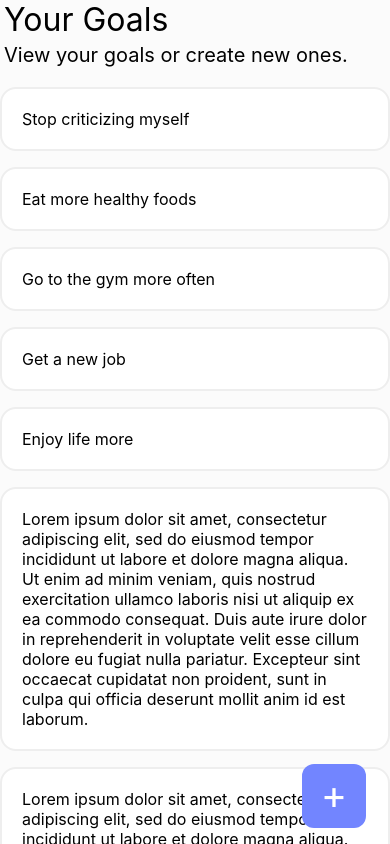
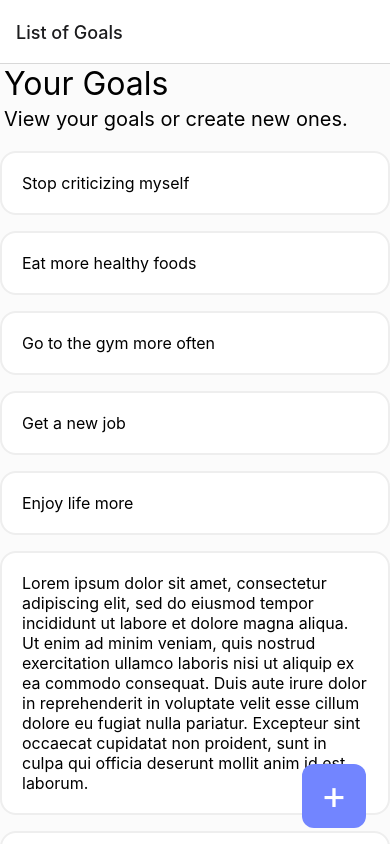
Before and after one commit to anthonyisensee/goals-app, a React Native app: screen / in a window 390 px wide. Built offline with nearby package versions, Linux system fonts and the light colour scheme.

Commit message:
feat: adds navigation structure

```diff
--- a/App.js
+++ b/App.js
@@ -1,109 +1,16 @@
-import { StyleSheet, Text, View, SafeAreaView, SectionList, StatusBar } from 'react-native';
+import React from 'react';
+import { NavigationContainer } from '@react-navigation/native';
+import { createNativeStackNavigator } from '@react-navigation/native-stack';
 
-const DATA = [
-  {
-    title: 'Your Goals',
-    description: 'View your goals or create new ones.',
-    data: ['Stop criticizing myself', 'Eat more healthy foods', 'Go to the gym more often', 'Get a new job', 'Enjoy life more', 'Lorem ipsum dolor sit amet, consectetur adipiscing elit, sed do eiusmod tempor incididunt ut labore et dolore magna aliqua. Ut enim ad minim veniam, quis nostrud exercitation ullamco laboris nisi ut aliquip ex ea commodo consequat. Duis aute irure dolor in reprehenderit in voluptate velit esse cillum dolore eu fugiat nulla pariatur. Excepteur sint occaecat cupidatat non proident, sunt in culpa qui officia deserunt mollit anim id est laborum.', 'Lorem ipsum dolor sit amet, consectetur adipiscing elit, sed do eiusmod tempor incididunt ut labore et dolore magna aliqua. Ut enim ad minim veniam, quis nostrud exercitation ullamco laboris nisi ut aliquip ex ea commodo consequat. Duis aute irure dolor in reprehenderit in voluptate velit esse cillum dolore eu fugiat nulla pariatur. Excepteur sint occaecat cupidatat non proident, sunt in culpa qui officia deserunt mollit anim id est laborum.'],
-  }
-];
+// import goal stack into app
+import GoalStackController from './goals/GoalStackController.js';
 
-const App = () => (
-  <SafeAreaView style={styles.container}>
-    <SectionList
-      sections={DATA}
-      keyExtractor={(item, index) => item + index}
-      renderItem={({ item }) => (
-        <View style={styles.item}>
-          <Text style={styles.title}>{item}</Text>
-        </View>
-      )}
-      renderSectionHeader={({ section: { title, description } }) => (
-        <View style={styles.header}>
-          <Text style={styles.header.header_title}>{title}</Text>
-          <Text style={styles.header.description}>{description}</Text>
-        </View>
-      )}
-    />
-    <View style={styles.newGoalButton}>
-      <Text style={styles.newGoalButton.text}>+</Text>
-    </View>
-  </SafeAreaView>
-);
-
-const styles = StyleSheet.create({
-  container: {
-    flex: 1,
-    paddingTop: StatusBar.currentHeight,
-    paddingHorizontal: 16,
-    backgroundColor: '#FBFBFB',
-  },
-  item: {
-    backgroundColor: '#FFFFFF',
-    padding: 20,
-    marginVertical: 8,
-    borderRadius: 16,
-    borderColor: '#EEEEEE',
-    borderWidth: 2,
-  },
-  header: {
-    marginLeft: 4,
-    marginBottom: 12,
-
-    header_title: {
-      fontSize: 32,
-      marginBottom: 4,
-    },
-    description: {
-      fontSize: 20
-    },
-  },
-  title: {
-    fontSize: 16,
-  },
-  newGoalButton: {
-    backgroundColor: '#7285FF',
-    aspectRatio: 1,
-    borderRadius: 12,
-    position: 'absolute',
-    bottom: 16,
-    right: 24,
-    width: 64,
-    display: 'flex',
-    alignItems: 'center',
-    justifyContent: 'center',
-
-    text: {
-      color: '#FFFFFF',
-      fontSize: 40,
-      marginBottom: 3,
-    }
-  },
-});
+const App = () => {
+  return (
+      <NavigationContainer>
+        <GoalStackController/>
+      </NavigationContainer>
+  );
+}
 
 export default App;
-
-
-// export function App2() {
-//   return (
-//     <SafeAreaView style={styles_2.container}>
-//         <SectionList>
-
-//         </SectionList>
-//         <Text style={styles_2.text}>Welcome to goals app!</Text>
-//         <StatusBar style="auto" />
-//     </SafeAreaView>
-//   );
-// }
-
-// const styles_2 = StyleSheet.create({
-//   container: {
-//     flex: 1,
-//     backgroundColor: '#ffffff',
-//     alignItems: 'center',
-//     justifyContent: 'center'
-//   },
-//   text: {
-//     color: '#000000',
-//   }
-// });
--- /dev/null
+++ b/goals/GoalListView.js
@@ -0,0 +1,90 @@
+import { StyleSheet, Text, View, SafeAreaView, SectionList, StatusBar, TouchableHighlight } from 'react-native';
+import {NavigationContainer} from '@react-navigation/native';
+
+const DATA = [
+  {
+    title: 'Your Goals',
+    description: 'View your goals or create new ones.',
+    data: ['Stop criticizing myself', 'Eat more healthy foods', 'Go to the gym more often', 'Get a new job', 'Enjoy life more', 'Lorem ipsum dolor sit amet, consectetur adipiscing elit, sed do eiusmod tempor incididunt ut labore et dolore magna aliqua. Ut enim ad minim veniam, quis nostrud exercitation ullamco laboris nisi ut aliquip ex ea commodo consequat. Duis aute irure dolor in reprehenderit in voluptate velit esse cillum dolore eu fugiat nulla pariatur. Excepteur sint occaecat cupidatat non proident, sunt in culpa qui officia deserunt mollit anim id est laborum.', 'Lorem ipsum dolor sit amet, consectetur adipiscing elit, sed do eiusmod tempor incididunt ut labore et dolore magna aliqua. Ut enim ad minim veniam, quis nostrud exercitation ullamco laboris nisi ut aliquip ex ea commodo consequat. Duis aute irure dolor in reprehenderit in voluptate velit esse cillum dolore eu fugiat nulla pariatur. Excepteur sint occaecat cupidatat non proident, sunt in culpa qui officia deserunt mollit anim id est laborum.'],
+  }
+];
+
+const GoalListView = () => (
+  <SafeAreaView style={styles.container}>
+    <SectionList
+      sections={DATA}
+      keyExtractor={(item, index) => item + index}
+      renderItem={({ item }) => (
+        <View style={styles.item}>
+          <Text style={styles.title}>{item}</Text>
+        </View>
+      )}
+      renderSectionHeader={({ section: { title, description } }) => (
+        <View style={styles.header}>
+          <Text style={styles.header.header_title}>{title}</Text>
+          <Text style={styles.header.description}>{description}</Text>
+        </View>
+      )}
+    />
+    <TouchableHighlight style={styles.newGoalButton} onPress={pressed}>
+      <Text style={styles.newGoalButton.text}>+</Text>
+    </TouchableHighlight>
+  </SafeAreaView>
+);
+
+
+function pressed () {
+  console.log('Button pressed!');
+}
+
+const styles = StyleSheet.create({
+  container: {
+    flex: 1,
+    paddingTop: StatusBar.currentHeight,
+    paddingHorizontal: 16,
+    backgroundColor: '#FBFBFB',
+  },
+  item: {
+    backgroundColor: '#FFFFFF',
+    padding: 20,
+    marginVertical: 8,
+    borderRadius: 16,
+    borderColor: '#EEEEEE',
+    borderWidth: 2,
+  },
+  header: {
+    marginLeft: 4,
+    marginBottom: 12,
+
+    header_title: {
+      fontSize: 32,
+      marginBottom: 4,
+    },
+    description: {
+      fontSize: 20
+    },
+  },
+  title: {
+    fontSize: 16,
+  },
+  newGoalButton: {
+    backgroundColor: '#7285FF',
+    aspectRatio: 1,
+    borderRadius: 12,
+    position: 'absolute',
+    bottom: 16,
+    right: 24,
+    width: 64,
+    display: 'flex',
+    alignItems: 'center',
+    justifyContent: 'center',
+
+    text: {
+      color: '#FFFFFF',
+      fontSize: 40,
+      marginBottom: 3,
+    }
+  },
+});
+
+export default GoalListView;
--- /dev/null
+++ b/goals/GoalStackController.js
@@ -0,0 +1,19 @@
+import React from "react";
+import { createNativeStackNavigator } from "@react-navigation/native-stack";
+import GoalListView from "./GoalListView";
+
+
+const Stack = createNativeStackNavigator();
+
+function GoalStackController() {
+    return (
+        <Stack.Navigator>
+            {/* defines the list of goals view */}
+            <Stack.Screen name="List of Goals" component={GoalListView} />
+
+
+        </Stack.Navigator>
+    );
+}
+
+export default GoalStackController;
```
Also changed, not shown: goals/models/MCII.json (renamed from models/goals/mcii.json), views/view.js (line endings or trailing spaces).
